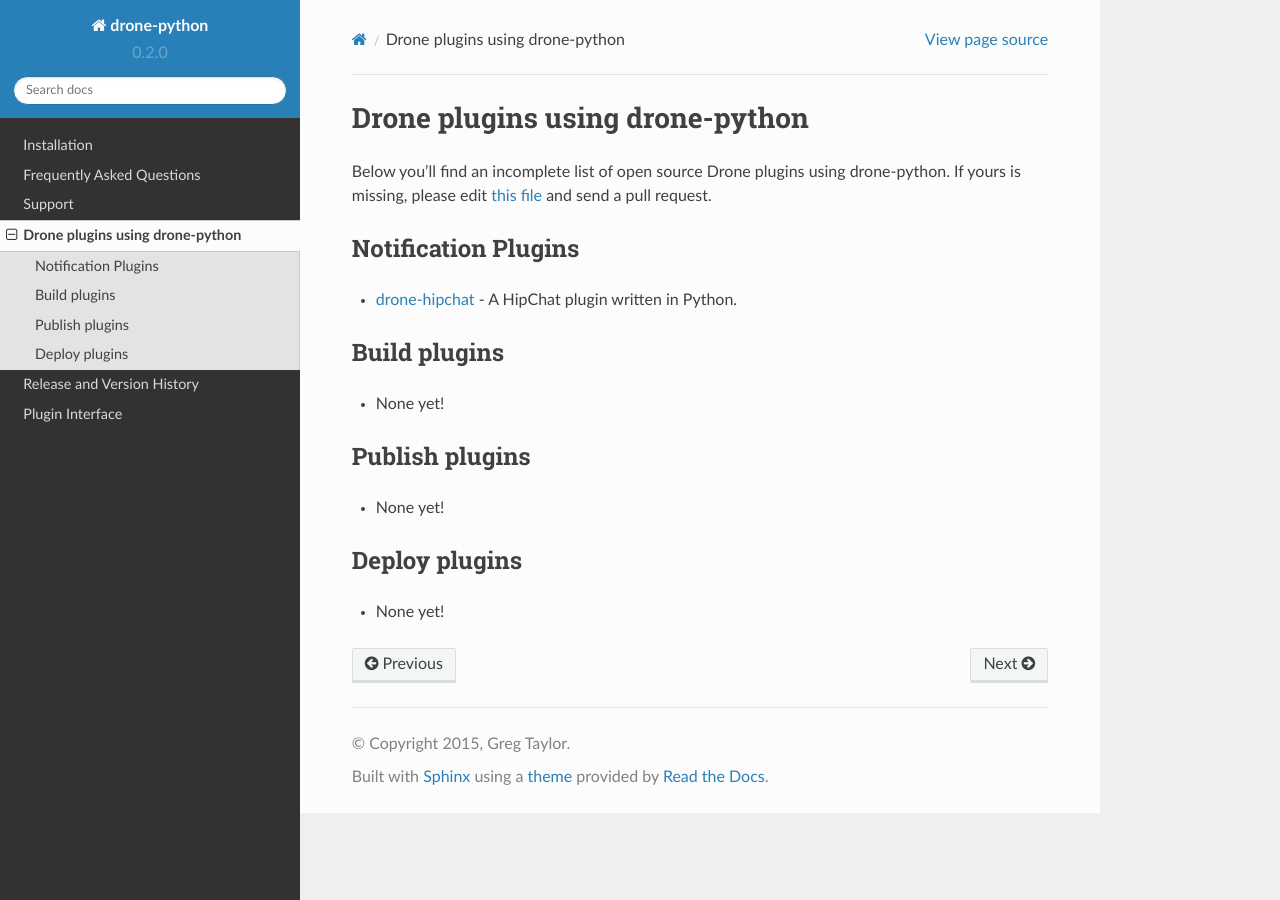
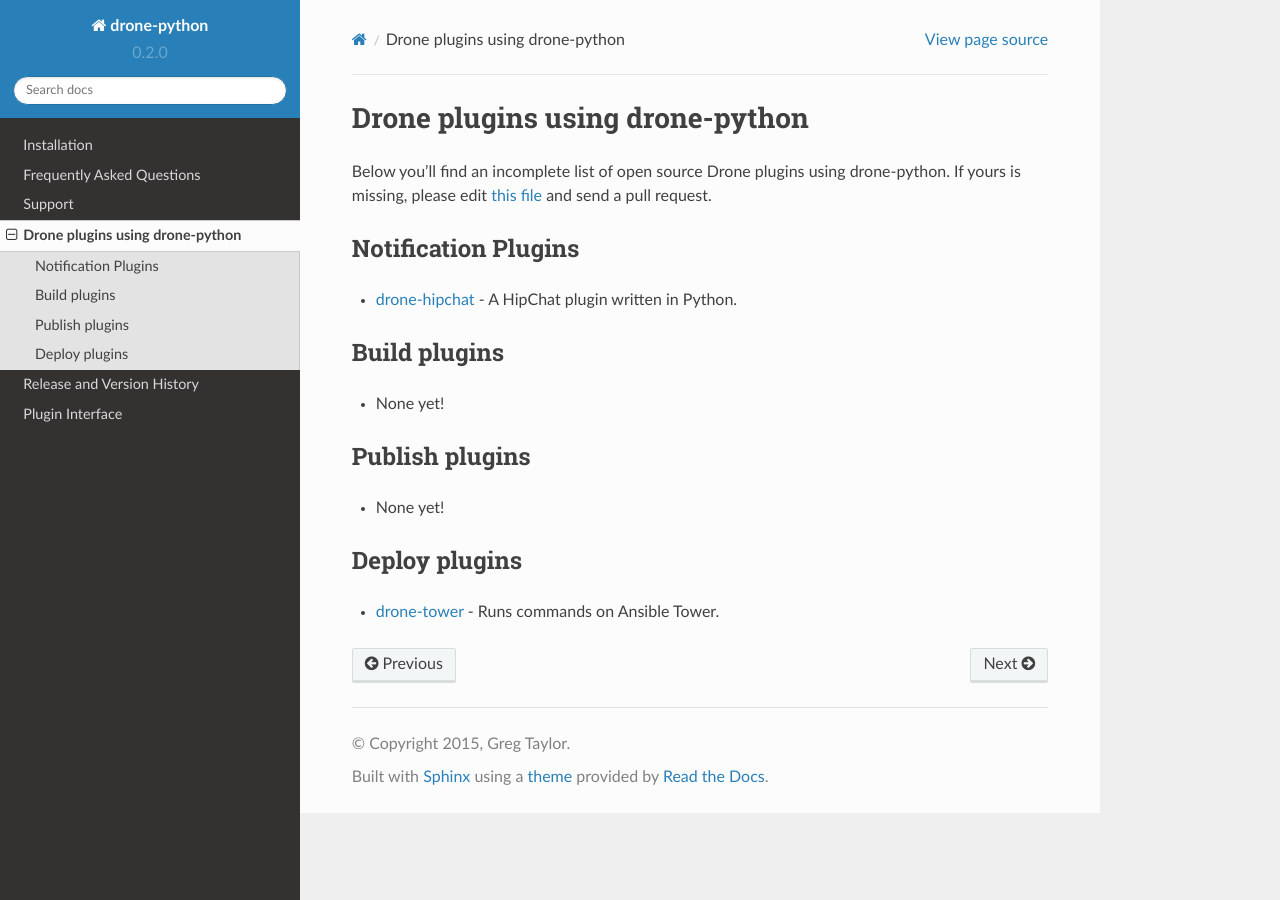
Before and after one commit to drone-python/drone-python, a Sphinx documentation site: the page built from docs/python_plugins.rst, in a window 1280 px wide. Built offline with Sphinx 7.4.7 and the Read the Docs theme 2.0.0, drawn with Linux system fonts in a browser that asks for light colours.

Commit message:
Adding drone-tower to the Python plugin list.

```diff
--- a/docs/python_plugins.rst
+++ b/docs/python_plugins.rst
@@ -30,4 +30,6 @@
 Deploy plugins
 --------------
 
-* None yet!
+* `drone-tower`_ - Runs commands on Ansible Tower.
+
+.. _drone-tower: https://github.com/msteinert/drone-tower
```
